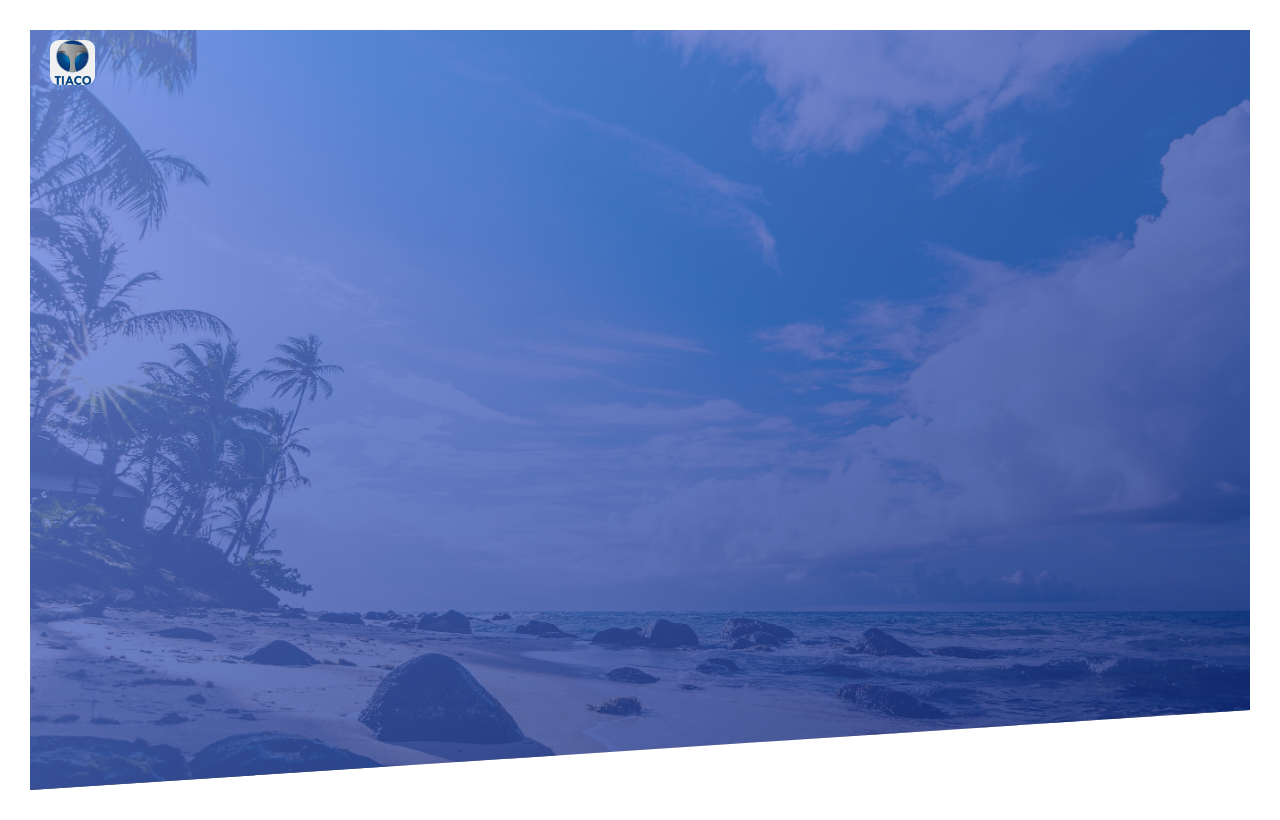
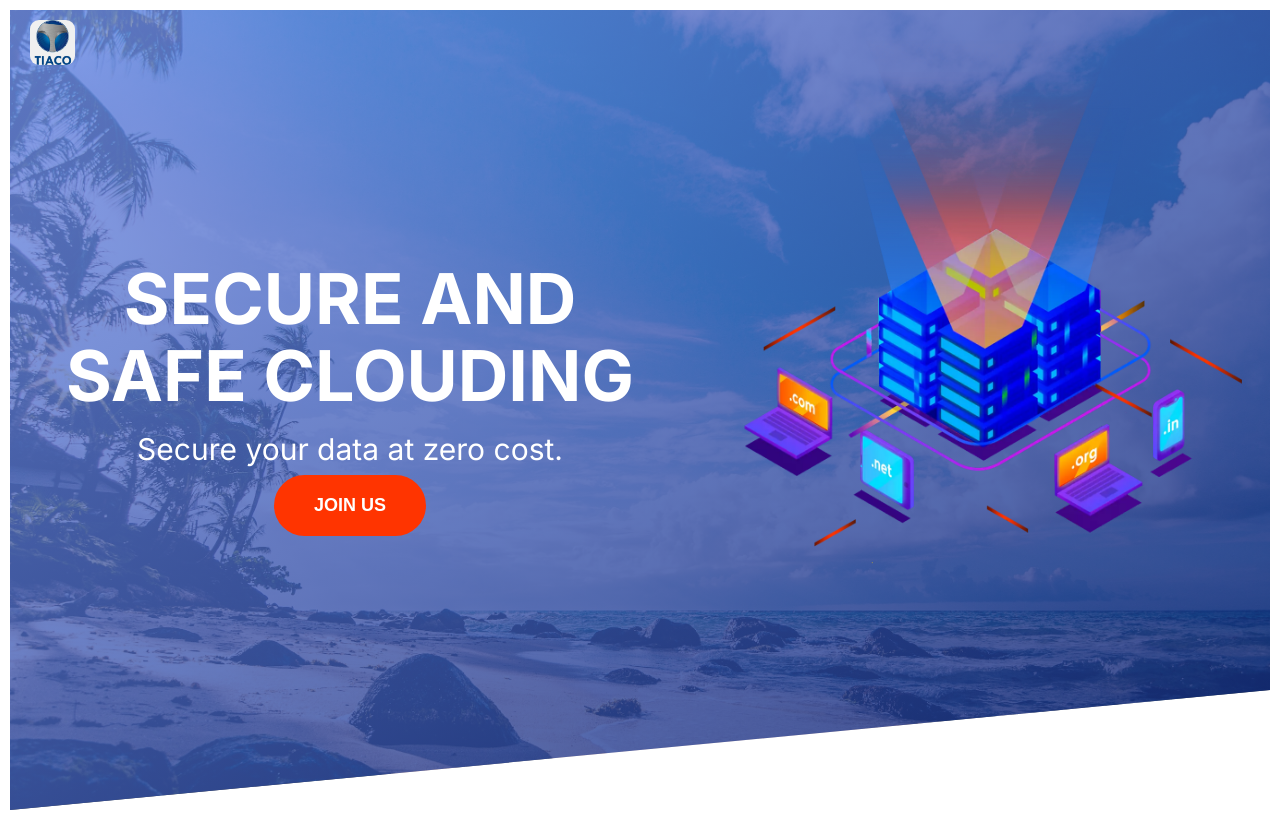
Before and after one commit to Samco2/cloudserver.github.io, a plain HTML site: page index.html in a window 1280 px wide. Drawn offline with Linux system fonts and the light colour scheme.

Commit message:
Add header page

```diff
--- a/css/style.css
+++ b/css/style.css
@@ -10,28 +10,61 @@ secondary-color: $light-blue #7291ed
     --color-accent: #ff3400;
     --color-headings: #1b0760;
     --color-body: #918ca4;
+    --color-body-darker: #5c5577;
+    --color-white: #fff;
 
 }
 
-*{
+*, *::after, *::before {
     margin: 0;
     padding:0;
     box-sizing: border-box;
 }
+/* Typography */
 html {
     font-size: 62.5%;
   }
 
+::selection {
+    background: var(--color-primary);
+    color: #fff;
+  }
+
+
 body {
-    font-family:"Lato", sans-serif;
+    font-family: Inter, Arial, Helvetica, sans-serif;
+    font-size: 2rem;
     font-weight: 400;
     line-height: 1.7;
-    color: #213fa2;
-    padding:3rem;
+    color: var(--color-body);
+    padding:1rem;
 }
+h1, h2, h3 {
+    color: var(--color-headings);
+    margin-bottom: 1rem;
+    line-height: 1.1;
+  }
+
+  h1 {
+    font-size: 8rem;
+  }
+
+  h2 {
+    font-size: 4rem;
+  }
+
+  h3 {
+    font-size: 2.8rem;
+    font-weight: 600;
+    line-height: 1.3;
+  }
+
+  p {
+    margin-top: 0;
+  }
 
 .header{
-    height: 95vh;
+    height: 100vh;
     background-image:linear-gradient(to right bottom, rgb(114, 145, 237, .8), rgb(9, 36, 119, .8)), url(../img/background.jpg);
     background-size: cover;
     background-position: top;
@@ -39,12 +72,70 @@ body {
     position: relative;
 }
 
-.header__logo {
+.header__box {
     position: absolute;
     top:1rem;
     left: 2rem;
 }
-.header__logo {
+.header__box-logo {
     height: 4.5rem;
     border-radius: 20%;
 }
+.header__text{
+    position: absolute;
+    width:50vw;
+    top:25rem;
+    left: 2rem;
+    text-align: center;
+    color: var(--color-white);
+
+
+}
+.header__text-major {
+    display: block;
+    text-transform: uppercase;
+    font-size: 7rem;
+    font-weight: 700;
+    color: var(--color-white);
+}
+
+
+.header__text-minor {
+    display: block;
+    font-size:3rem;
+    font-weight:300;
+
+}
+
+.header__text-btn {
+    position: absolute;
+    left: 50vw;
+}
+.header__btn {
+    /*position:absolute;
+    top:50rem;
+    left: 20rem; */
+}
+.header__image {
+    position: absolute;
+    top:0.1rem;
+    right: 2rem
+
+}
+.header__image-loop {
+    width:40vw;
+
+}
+
+/* Button */
+.btn {
+    background: var(--color-accent);
+    color: var(--color-white);
+    font-size: 1.8rem;
+    font-weight:600;
+    text-transform: uppercase;
+    padding: 2rem 4rem;
+    border:0;
+    border-radius: 4rem;
+    position: relative;
+}
--- a/index.html
+++ b/index.html
@@ -4,19 +4,41 @@
     <meta charset="UTF-8" />
     <meta http-equiv="X-UA-Compatible" content="IE=edge" />
     <meta name="viewport" content="width=device-width, initial-scale=1.0" />
-
+    <meta name="description" content="Safe and scure cloud website/platform." />
+    <meta
+      property="og:title"
+      content="Tiaco - Deploy your websites and store your data in a safe platform."
+    />
+    <meta
+      property="og:description"
+      content="Tiaco is an imaginary web-hosting and version control platform. It's designed showcase the skill acquire through HTLM and CSS classes. To practice how build website from scratch."
+    />
+    <meta property="og:type" content="website" />
+    <meta property="og:image" content="http://tiaco.corg/tiaco.jpg" />
+    <meta property="og:url" content="http://tiaco.org" />
+    <title>Tiaco | Cloud hosting Platform</title>
     <link
-      href="https://fonts.googleapis.com/css?family=Lato:100,300,400,700,900"
+      href="https://fonts.googleapis.com/css2?family=Inter:wght@400;600;700&display=swap"
       rel="stylesheet"
     />
     <link rel="stylesheet" href="css/style.css" />
-    <title>Tiaco | Cloud hosting Platform</title>
   </head>
   <body>
     <header class="header">
-      <div class="header__logo-box">
-        <img src="img/tiaco.jpg" alt="Tiaco Logo" class="header__logo" />
+      <div class="header__box">
+        <img src="img/tiaco.jpg" alt="Tiaco Logo" class="header__box-logo" />
       </div>
+
+      <div class="header__text">
+        <h1 class="header__text-major">secure and safe clouding</h1>
+        <p class="header__text-minor">Secure your data at zero cost.</p>
+        <a href="#">
+          <button class="btn">Join Us</button>
+        </a>
+      </div>
+      <picture class="header__image"
+        ><img src="../img/banner@2x.webp" alt="" class="header__image-loop"
+      /></picture>
     </header>
   </body>
 </html>
```
Also changed, not shown: components/backgrd.html (added, +5 -0 lines), img/banner@2x.webp (added).
